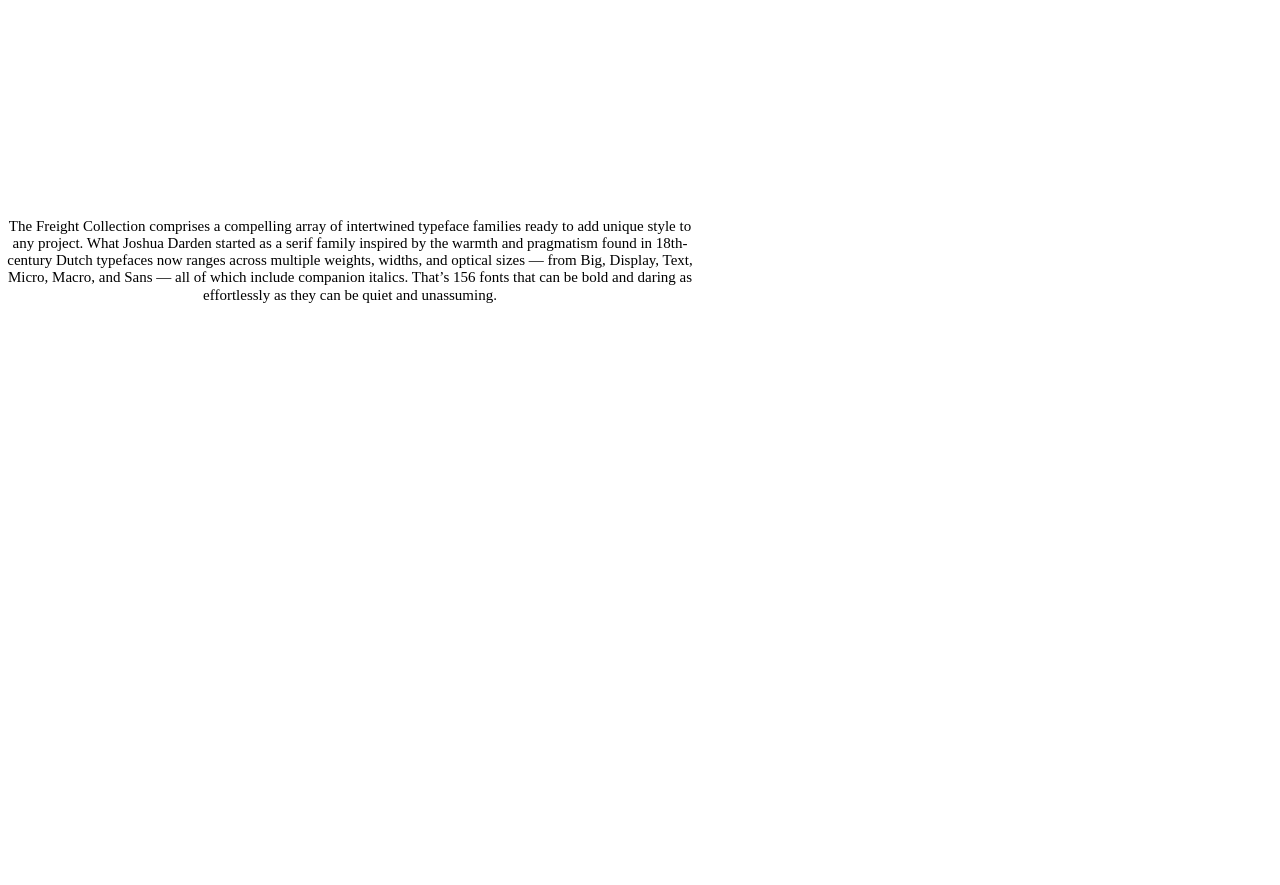
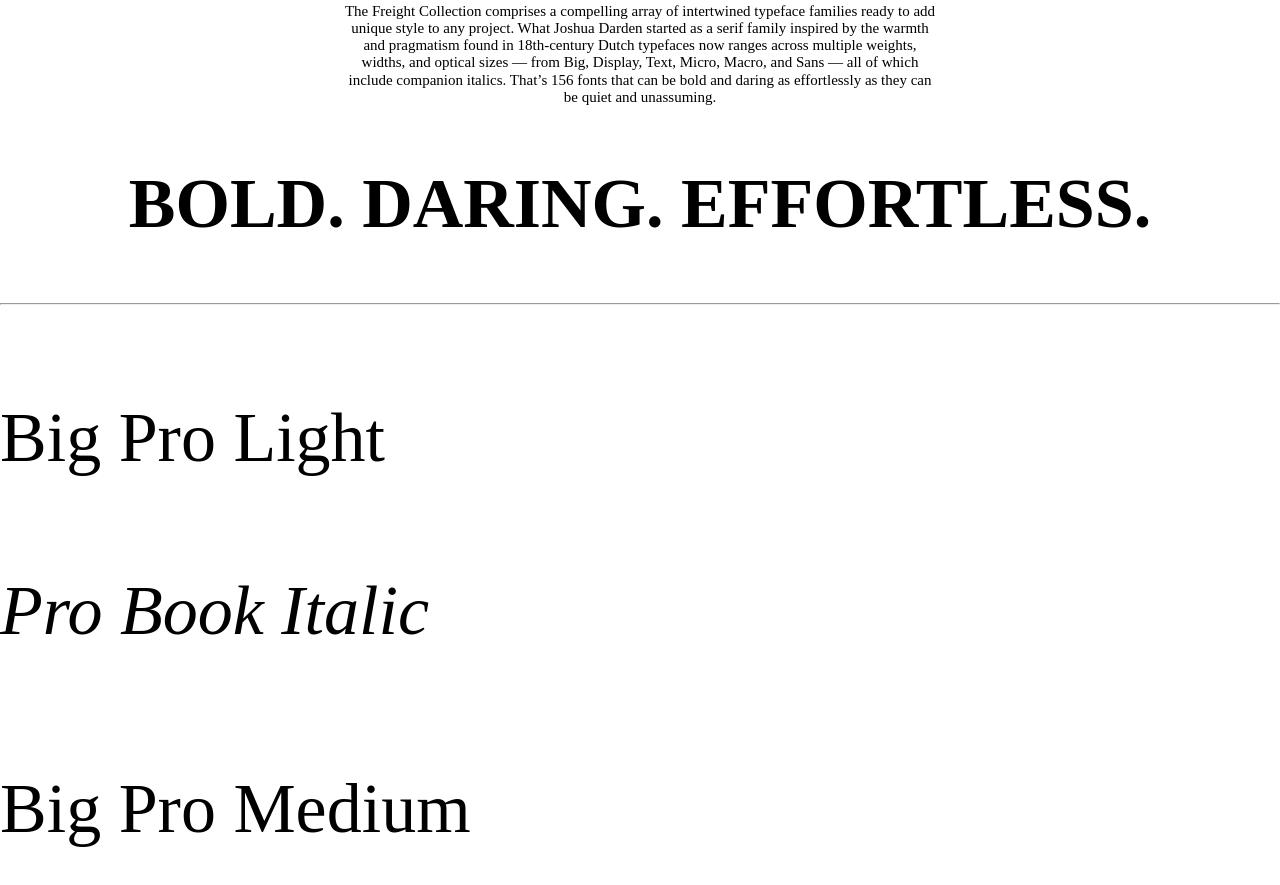
Before and after one commit to emmeryl/project-2, a plain HTML site: page index.html in a window 1280 px wide. Shown: the part 405-1290 px from the top of the page. Before the commit the page ends 800 px from the top, so only its background shows below. Drawn offline with Linux system fonts and the light colour scheme; a web font is replaced by a local one.

Commit message:
progress

```diff
--- a/css/main.css
+++ b/css/main.css
@@ -11,3 +11,27 @@
     font-size: 250px;
 
   }
+  .paragraph{
+    max-width: 600px;
+    margin-left: auto;
+    margin-right: auto;
+  }
+  h2{font-family: "freight-micro-pro", serif;
+    font-weight: 700;
+    font-style: normal;
+    font-size: 70px;}
+h3{font-family: "freight-macro-pro", serif;
+    font-weight: 400;
+    font-style: italic;
+    text-align: left;
+    font-size: 70px;}
+h4{font-family: "freight-big-pro", serif;
+    font-weight: 300;
+    font-style: normal;
+    text-align: left;
+    font-size: 70px;}
+h5{font-family: "freight-big-pro", serif;
+    font-weight: 500;
+    font-style: normal;
+    text-align: left;
+    font-size: 70px;}
--- a/index.html
+++ b/index.html
@@ -22,14 +22,21 @@
   <meta name="theme-color" content="#fafafa">
   <link rel="stylesheet" href="https://use.typekit.net/wap3vft.css">
 </head>
-<h1>FREIGHT</h1>
+<h1 style="margin-bottom: 60px; margin-top: 60px;">FREIGHT</h1>
 <body>
   <!-- Place your site's HTML here -->
-  <p style="
-  max-width: 700px;
-  ">The Freight Collection comprises a compelling array of intertwined typeface families ready to add unique style to any project. What Joshua Darden started as a serif family inspired by the warmth and pragmatism found in 18th-century Dutch typefaces now ranges across multiple weights, widths, and optical sizes — from Big, Display, Text, Micro, Macro, and Sans — all of which include companion italics. That’s 156 fonts that can be bold and daring as effortlessly as they can be quiet and unassuming.</p>
+  <p class="paragraph">The Freight Collection comprises a compelling array of intertwined typeface families ready to add unique style to any project. What Joshua Darden started as a serif family inspired by the warmth and pragmatism found in 18th-century Dutch typefaces now ranges across multiple weights, widths, and optical sizes — from Big, Display, Text, Micro, Macro, and Sans — all of which include companion italics. That’s 156 fonts that can be bold and daring as effortlessly as they can be quiet and unassuming.</p>
   <script src="js/main.js"></script>
 </body>
+<h2>BOLD. DARING. EFFORTLESS.</h2>
+<hr>
+<h4>Big Pro Light</h4>
+<h3>Pro Book Italic</h3>
+<h5>Big Pro Medium</h5>
+
+
+
+
 
 
 </html>
```
